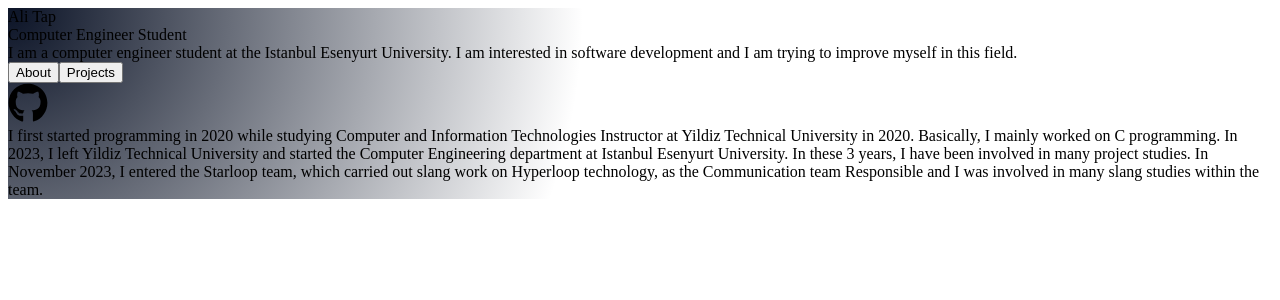
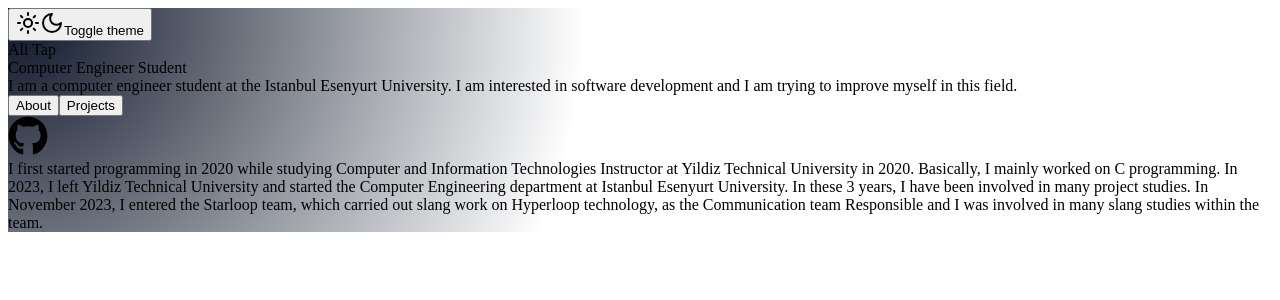
Before and after one commit to aLjTap/portfolio, a React (Vite) app: page / in a window 1280 px wide. Shown: the top 300 px of the page. Built offline with nearby package versions, Linux system fonts and the light colour scheme; the HTML template or start-up script is replaced by a standard one.

Commit message:
some fixes

```diff
--- a/src/App.tsx
+++ b/src/App.tsx
@@ -3,17 +3,15 @@ import { Button } from "@/components/ui/button";
 import { ThemeProvider, useTheme } from "./components/theme-provider";
 import { ButtonEvents } from "./components/contant";
 import { FaGithub } from "react-icons/fa";
+import { ModeToggle } from "./components/mode-toggle";
 function App() {
-  const { theme, setTheme } = useTheme();
+  const { theme } = useTheme();
   const [mousePosition, setMousePosition] = useState({ x: 0, y: 0 });
-  const themRef = React.useRef<HTMLDivElement>(null);
-  setTheme("dark");
   function handleMouseMovement({
     clientX,
     clientY,
     currentTarget,
   }: React.MouseEvent) {
-    console.log(clientX, clientY, currentTarget);
     const { left, top } = currentTarget.getBoundingClientRect();
 
     const x = clientX - left;
@@ -25,7 +23,6 @@ function App() {
   return (
     <div
       onMouseMove={handleMouseMovement}
-      ref={themRef}
       style={{
         backgroundImage: `radial-gradient(circle at ${mousePosition.x}px ${
           mousePosition.y
@@ -33,6 +30,7 @@ function App() {
       }}
     >
       <ThemeProvider>
+        <ModeToggle />
         <div className="fixed justify-start items-center w-[50%] h-screen  ">
           <div
             className={`flex flex-col justify-start items-start w-full p-[10%] bg-${theme}-bg text-${theme}-fg text-[6rem]`}
```
